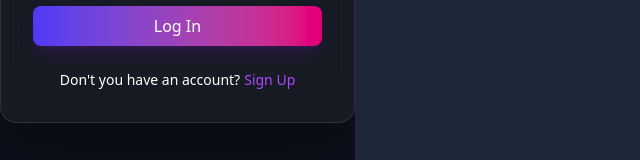
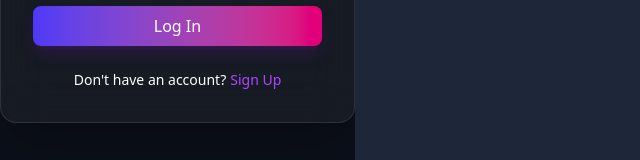
Before and after one commit to shashinirathnayake2111-afk/Waves-Premium_Music_Website, a Next.js app: page /login in a window 1280 px wide. Shown: the part 488-648 px from the top of the page, without its empty margins (0-640 px from the left). Built offline with nearby package versions, Linux system fonts and the light colour scheme.

Commit message:
Fix escape quote in login page.tsx

```diff
--- a/src/app/login/page.tsx
+++ b/src/app/login/page.tsx
@@ -81,7 +81,7 @@ export default function Page() {
                 </form>
 
                 <div className="mt-6 text-center text-sm text-grey-300">
-                    Don't you have an account?{""}
+                    Don&apos;t have an account?{""}
                     <Link href="/signup" className="text-purple-500 font-medium hover:underline ml-1">
                         Sign Up
                     </Link>
```
